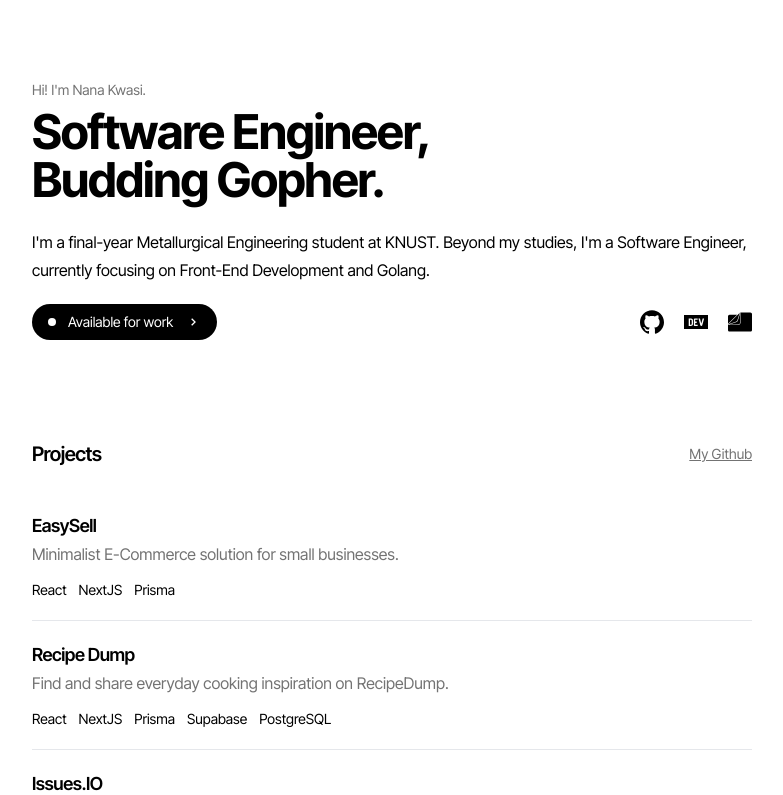
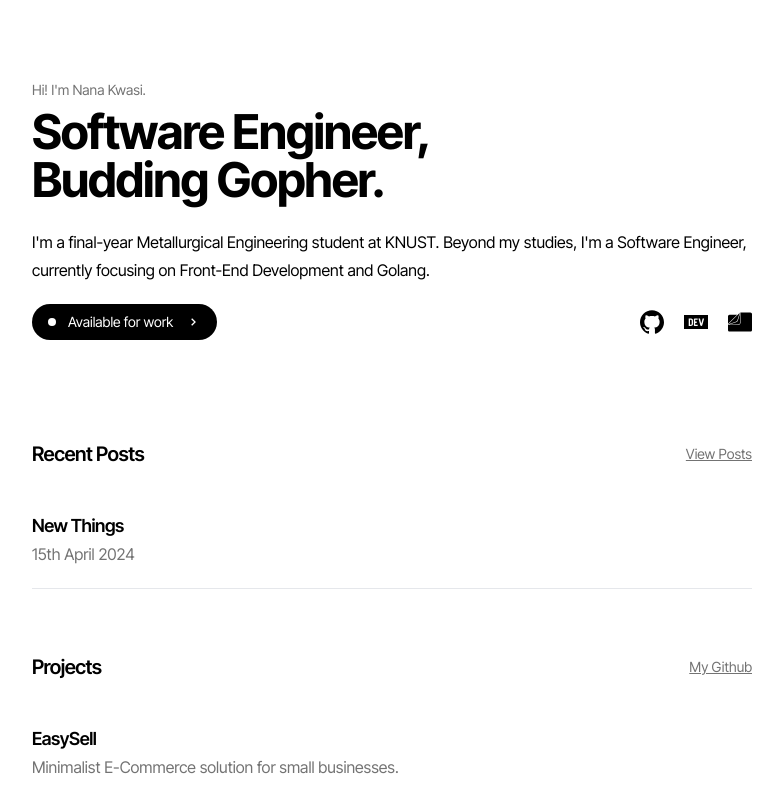
Before and after one commit to topboyasante/my-portfolio, a Next.js app: page / in a window 1280 px wide. Shown: the top 795 px of the page, without its empty margins (248-1031 px from the left). Built offline with nearby package versions, Linux system fonts and the light colour scheme.

Commit message:
set up blogs

```diff
--- a/next.config.mjs
+++ b/next.config.mjs
@@ -1,4 +1,15 @@
+import createMDX from '@next/mdx'
+
 /** @type {import('next').NextConfig} */
-const nextConfig = {};
+const nextConfig = {
+  pageExtensions: ['js', 'jsx', 'md', 'mdx', 'ts', 'tsx'],
+}
 
-export default nextConfig;
+const withMDX = createMDX({
+  options: {
+
+  },
+})
+
+// Wrap MDX and Next.js config with each other
+export default withMDX(nextConfig)
--- a/package.json
+++ b/package.json
@@ -9,7 +9,12 @@
     "lint": "next lint"
   },
   "dependencies": {
+    "@mdx-js/loader": "^3.0.1",
+    "@mdx-js/react": "^3.0.1",
+    "@next/mdx": "^14.2.1",
+    "@types/mdx": "^2.0.13",
     "next": "14.2.1",
+    "next-mdx-remote": "^4.4.1",
     "react": "^18",
     "react-dom": "^18",
     "react-icons": "^5.0.1"
--- /dev/null
+++ b/src/app/(main)/components/blog-posts.tsx
@@ -0,0 +1,40 @@
+import { getBlogs } from "@/utils/fetch-mdx";
+import Link from "next/link";
+
+async function BlogPosts() {
+  const blogs = await getBlogs();
+  const recentBlogs = blogs.slice(0, 5);
+
+  return (
+    <div className="mb-16">
+      <div className="flex flex-row justify-between items-center gap-5">
+        <h4>Recent Posts</h4>
+        <Link
+          href={"/blog"}
+          className="text-neutral-500 underline hover:text-black ease-in-out duration-500"
+        >
+          <p className="text-sm">View Posts</p>
+        </Link>
+      </div>
+      <br />
+      <div>
+        {recentBlogs.map((item) => {
+          return (
+            <Link href={`/blog/${item.slug}`} key={item.slug}>
+              <div className="border-b py-5 hover:scale-[1.02] ease-in-out duration-500">
+                <div className="flex flex-col sm:flex-row sm:justify-between sm:items-center">
+                  <h5>{item.frontmatter.title}</h5>
+                </div>
+                <p className="text-neutral-500">
+                  {item.frontmatter.publishDate}
+                </p>
+              </div>
+            </Link>
+          );
+        })}
+      </div>
+    </div>
+  );
+}
+
+export default BlogPosts;
--- a/src/app/(main)/page.tsx
+++ b/src/app/(main)/page.tsx
@@ -2,11 +2,13 @@ import React from "react";
 import HeroSection from "./components/hero";
 import ProjectSection from "./components/projects";
 import ExperienceSection from "./components/experience";
+import BlogPosts from "./components/blog-posts";
 
 function HomePage() {
   return (
     <div>
       <HeroSection />
+      <BlogPosts/>
       <ProjectSection />
       <ExperienceSection />
     </div>
--- /dev/null
+++ b/src/app/(posts)/blog/[slug]/components/blog-wrapper.tsx
@@ -0,0 +1,22 @@
+import { ReactNode } from "react";
+
+type Props = {
+  title: string;
+  publishDate: string;
+  children: ReactNode;
+};
+
+function BlogWrapper({ ...props }: Props) {
+  return (
+    <main className="my-5">
+      <div>
+        <h3>{props.title}</h3>
+        <p className="text-neutral-500">{props.publishDate}</p>
+      </div>
+      <hr className="my-5" />
+      <div>{props.children}</div>
+    </main>
+  );
+}
+
+export default BlogWrapper;
--- /dev/null
+++ b/src/app/(posts)/blog/[slug]/page.tsx
@@ -0,0 +1,18 @@
+import { getAllBlogSlug, getBlogBySlug } from "@/utils/fetch-mdx";
+import BlogWrapper from "./components/blog-wrapper";
+
+export async function generateStaticParams() {
+  return getAllBlogSlug();
+}
+
+export default async function Page({ params }: { params: { slug: string } }) {
+  const blog = await getBlogBySlug(params.slug);
+  return (
+    <BlogWrapper
+      title={blog.frontmatter.title}
+      publishDate={blog.frontmatter.publishDate}
+    >
+      {blog.content}
+    </BlogWrapper>
+  );
+}
--- /dev/null
+++ b/src/app/(posts)/blog/layout.tsx
@@ -0,0 +1,14 @@
+import BackButton from "@/components/ui/back-button";
+
+export default function RootLayout({
+  children,
+}: Readonly<{
+  children: React.ReactNode;
+}>) {
+  return (
+    <div>
+      <BackButton />
+      {children}
+    </div>
+  );
+}
--- /dev/null
+++ b/src/app/(posts)/blog/page.tsx
@@ -0,0 +1,36 @@
+import { getBlogs } from "@/utils/fetch-mdx";
+import Link from "next/link";
+import React from "react";
+
+async function Page() {
+  const blogs = await getBlogs();
+  return (
+    <div>
+      <div>
+        <h3>Posts</h3>
+        <p className="text-neutral-500">{`${blogs.length} ${
+          blogs.length === 1 ? "post published" : "posts published"
+        }`}</p>
+      </div>
+      <hr className="my-8 border-none" />
+      <div>
+        {blogs.map((item) => {
+          return (
+            <Link href={`/blog/${item.slug}`} key={item.slug}>
+              <div className="border-b py-5 hover:scale-[1.02] ease-in-out duration-500">
+                <div className="flex flex-col sm:flex-row sm:justify-between sm:items-center">
+                  <h5>{item.frontmatter.title}</h5>
+                </div>
+                <p className="text-neutral-500">
+                  {item.frontmatter.publishDate}
+                </p>
+              </div>
+            </Link>
+          );
+        })}
+      </div>
+    </div>
+  );
+}
+
+export default Page;
--- /dev/null
+++ b/src/app/(posts)/content/hello.mdx
@@ -0,0 +1,12 @@
+---
+title: "New Things"
+publishDate: "15th April 2024"
+---
+
+#### Welcome.
+
+I want to try a new approach to learn things as a software engineer, so I set up this blog to document the things I learn.
+
+<br/>
+
+Stay tuned! 🥶
--- /dev/null
+++ b/src/components/ui/back-button.tsx
@@ -0,0 +1,17 @@
+"use client";
+import { useRouter } from "next/navigation";
+import React from "react";
+import { BiChevronLeft } from "react-icons/bi";
+
+function BackButton() {
+  const router = useRouter();
+  return (
+    <div className="my-5">
+      <button className="btn bg-transparent text-black border rounded-full" onClick={() => router.back()}>
+        <BiChevronLeft />
+      </button>
+    </div>
+  );
+}
+
+export default BackButton;
--- /dev/null
+++ b/src/utils/fetch-mdx.ts
@@ -0,0 +1,37 @@
+import fs from "fs";
+import path from "path";
+import { compileMDX } from "next-mdx-remote/rsc";
+
+const contentDir = path.join(process.cwd(), "/src/app/(posts)/content");
+
+export async function getBlogBySlug(slug: string) {
+  const fileName = slug + ".mdx";
+  const filePath = path.join(contentDir, fileName);
+  const fileContent = fs.readFileSync(filePath, "utf8");
+  const { frontmatter, content } = await compileMDX<{
+    title: string;
+    publishDate: string;
+  }>({
+    source: fileContent,
+    options: { parseFrontmatter: true },
+  });
+  return {
+    frontmatter,
+    content,
+    slug: path.parse(fileName).name,
+  };
+}
+
+export async function getBlogs() {
+  const files = fs.readdirSync(contentDir);
+  const blogs = await Promise.all(
+    files.map(async (file) => await getBlogBySlug(path.parse(file).name))
+  );
+  return blogs;
+}
+
+export function getAllBlogSlug() {
+  const files = fs.readdirSync(contentDir);
+  const slugs = files.map((file) => ({ slug: path.parse(file).name }));
+  return slugs;
+}
```
Also changed, not shown: src/mdx-components.tsx (added, +7 -0 lines), 1 other file (tests, documents, lock files or other folders).
